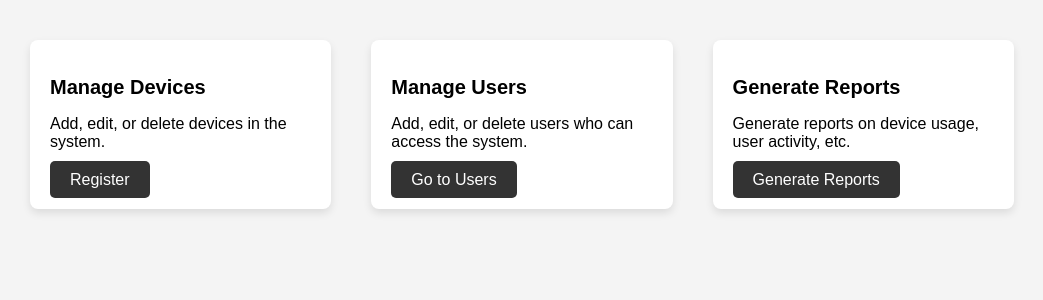
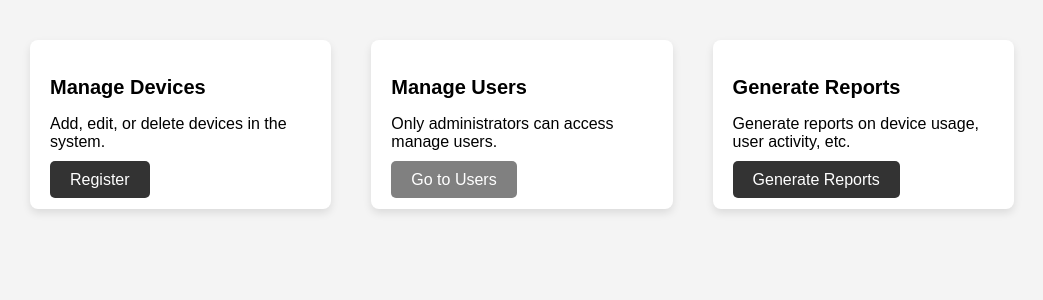
Before and after one commit to nishshanka123/B9IS123_2324_TMD2_20024471_Nishshanka, a Flask app: template flaskr/templates/index.html in a window 1280 px wide. Shown: the part 138-438 px from the top of the page, without its empty margins (118-1161 px from the left). Run offline with Flask 3, Linux system fonts and the light colour scheme; the template is opened without the code that fills it: most values are stand-ins (such as "Sample title", 1, 10 or a date in 2020); parts of the project's set-up code (start-up, migrations or seed data) failed here and were passed over.

Commit message:
Changes to handle user cards based on role

```diff
--- a/flaskr/templates/base.html
+++ b/flaskr/templates/base.html
@@ -34,11 +34,19 @@
             <!--a href="manage-devices.html" class="btn">Go to Devices</a-->
             <a href="{{ url_for('manageDevices') }}"  class="btn">Register</a>
         </div>
+    {% if session['DIMSRole'] == 'admin' %}
         <div class="card">
             <h2>Manage Users</h2>
             <p>Add, edit, or delete users who can access the system.</p>
             <a href="{{ url_for('manageUsers') }}" class="btn">Go to Users</a>
         </div>
+    {% else %}
+        <div class="card">
+            <h2>Manage Users</h2>
+            <p>Only administrators can access manage users.</p>
+            <a href="#" class="btn disabled" style="background-color: grey;">Go to Users</a>
+        </div>
+    {% endif %}
         <div class="card">
             <h2>Generate Reports</h2>
             <p>Generate reports on device usage, user activity, etc.</p>
```
